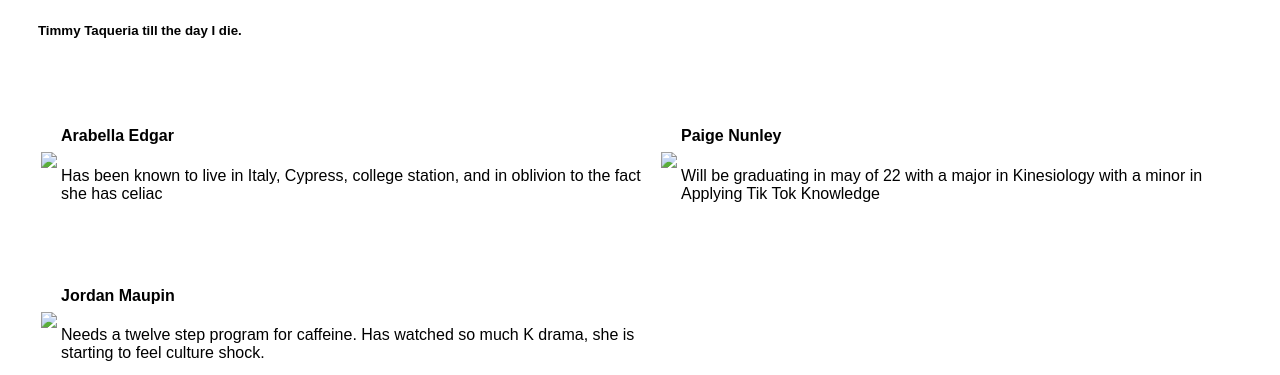
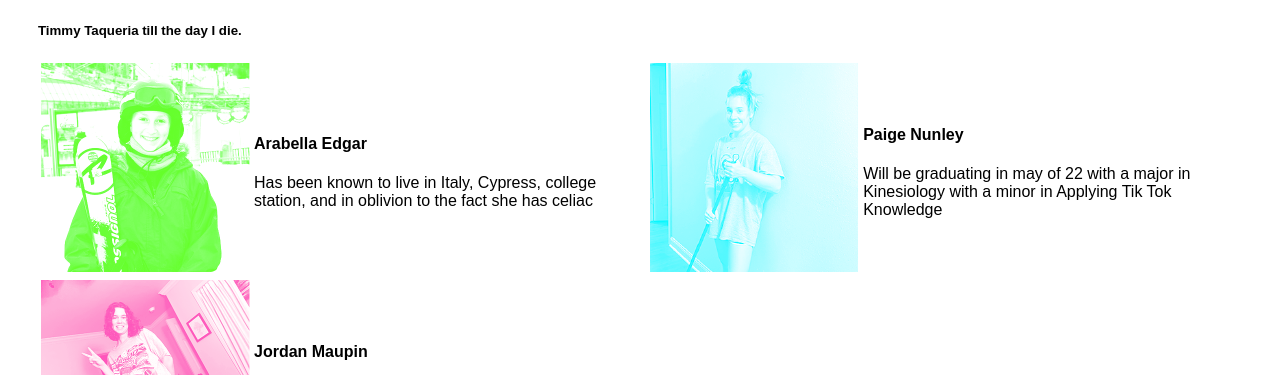
Before and after one commit to marykendall/marykendall.github.io, a plain HTML site: page Roommates.html in a window 1280 px wide. Shown: the part 425-800 px from the top of the page. Drawn offline with Linux system fonts and the light colour scheme.

Commit message:
Update Roommates.html

```diff
--- a/Roommates.html
+++ b/Roommates.html
@@ -24,13 +24,13 @@
       <h5>Timmy Taqueria till the day I die. </h5>
      <table style="width:100%">
           <tr style="height:200px">
-            <td> <img src="Photos/S_Arabella-01.png"> </td>
+            <td> <img src="S_Arabella-01.png"> </td>
             <td>
                 <h4>Arabella Edgar</h4>
                 <p>Has been known to live in Italy, Cypress, college station, and in oblivion to the fact she has celiac
                 </p>
             </td>
-            <td><img src="Photos/S_Paige-01.png"></td>
+            <td><img src="S_Paige-01.png"></td>
             <td>
                 <h4>Paige Nunley</h4>
                 <p>Will be graduating in may of 22 with a major in Kinesiology with a minor in Applying Tik Tok Knowledge
@@ -38,7 +38,7 @@
             </td>
           </tr>
           <tr>
-            <td><img src="Photos/S_JoMo-01.png"></td>
+            <td><img src="S_JoMo-01.png"></td>
             <td>
                 <h4>Jordan Maupin</h4>
                 <p>Needs a twelve step program for caffeine. Has watched so much K drama, she is starting to feel culture shock.
```
